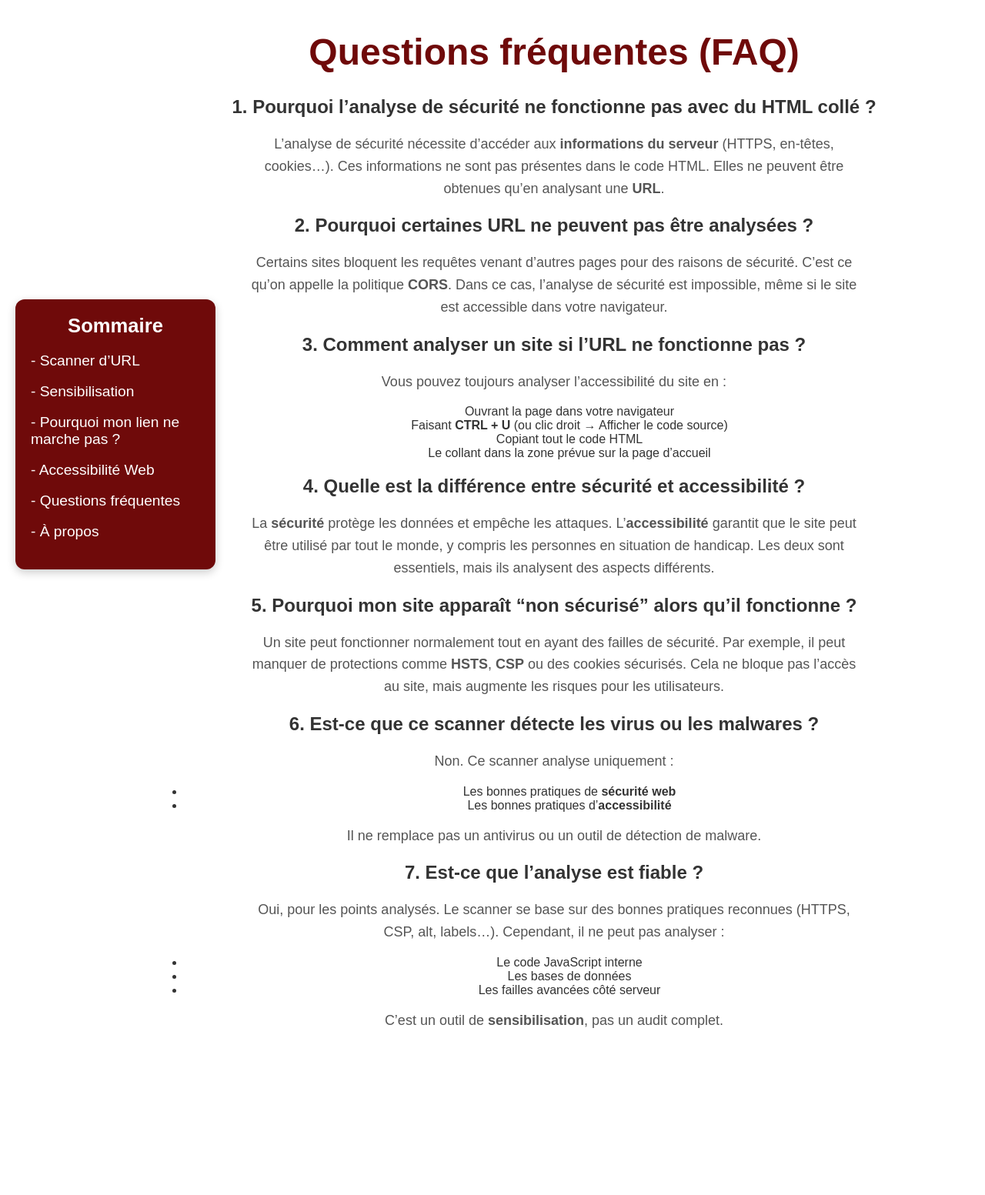
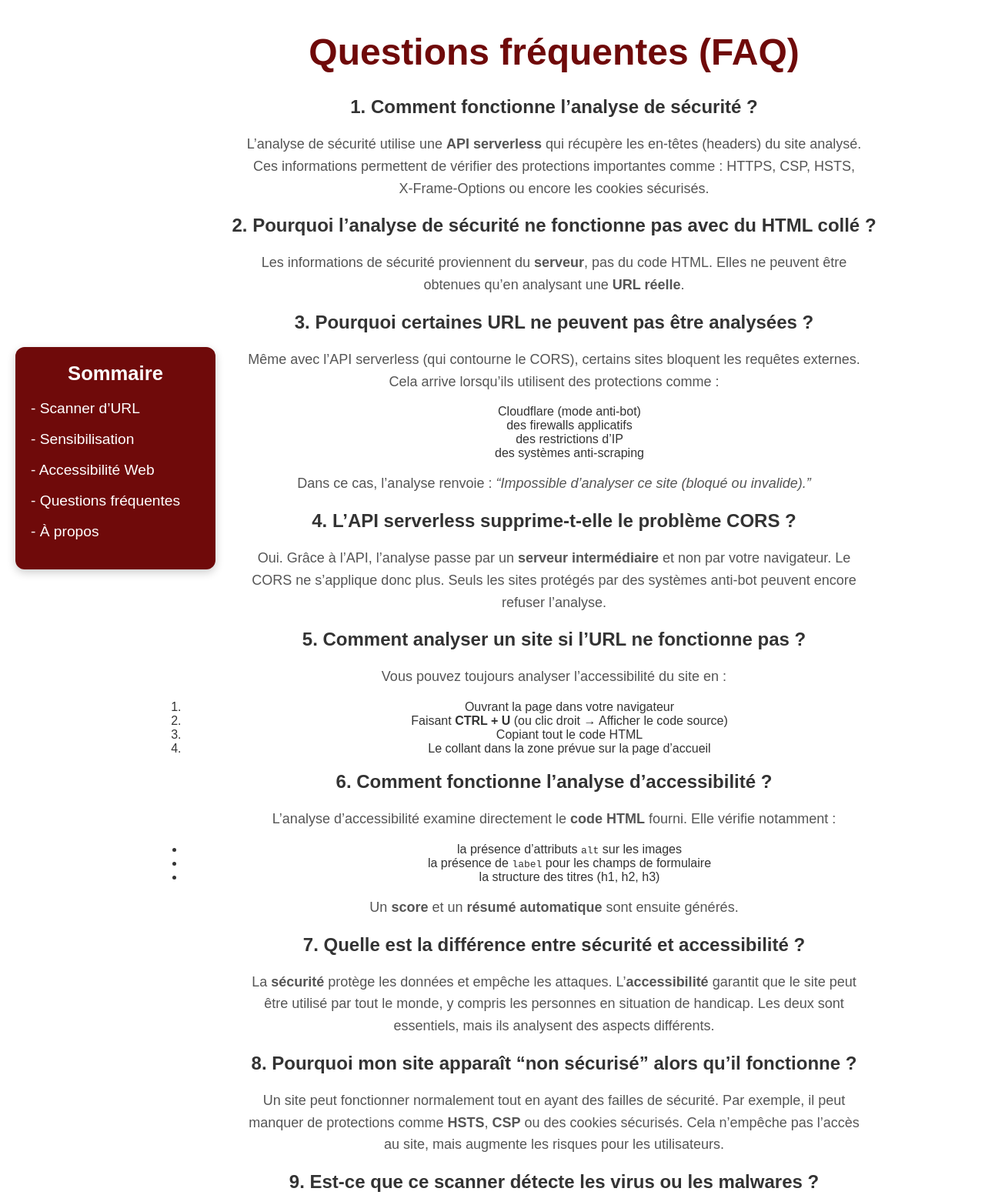
Before and after one commit to Kenzas172/scanner-securite-accessibilite, a plain HTML site: page faq.html in a window 1280 px wide. Shown: the part 40-1593 px from the top of the page at 77% size. Before the commit the page ends 1421 px from the top, so only its background shows below. Drawn offline with Linux system fonts and the light colour scheme.

Commit message:
Add files via upload

```diff
--- a/faq.html
+++ b/faq.html
@@ -13,7 +13,6 @@
         <ul>
             <li><a href="index.html">- Scanner d’URL</a></li>
             <li><a href="sensibilisation.html">- Sensibilisation</a></li>
-            <li><a href="pourquoi.html">- Pourquoi mon lien ne marche pas ?</a></li>
             <li><a href="accessibilite.html">- Accessibilité Web</a></li>
             <li><a href="faq.html">- Questions fréquentes</a></li>
             <li><a href="apropos.html">- À propos</a></li>
@@ -23,21 +22,42 @@
     <main class="content">
         <h1>Questions fréquentes (FAQ)</h1>
 
-        <h2>1. Pourquoi l’analyse de sécurité ne fonctionne pas avec du HTML collé ?</h2>
+        <h2>1. Comment fonctionne l’analyse de sécurité ?</h2>
         <p>
-            L’analyse de sécurité nécessite d’accéder aux <strong>informations du serveur</strong> (HTTPS, en‑têtes, cookies…).
-            Ces informations ne sont pas présentes dans le code HTML.
-            Elles ne peuvent être obtenues qu’en analysant une <strong>URL</strong>.
+            L’analyse de sécurité utilise une <strong>API serverless</strong> qui récupère les en‑têtes (headers) du site analysé.
+            Ces informations permettent de vérifier des protections importantes comme :
+            HTTPS, CSP, HSTS, X‑Frame‑Options ou encore les cookies sécurisés.
         </p>
 
-        <h2>2. Pourquoi certaines URL ne peuvent pas être analysées ?</h2>
+        <h2>2. Pourquoi l’analyse de sécurité ne fonctionne pas avec du HTML collé ?</h2>
         <p>
-            Certains sites bloquent les requêtes venant d’autres pages pour des raisons de sécurité.
-            C’est ce qu’on appelle la politique <strong>CORS</strong>.
-            Dans ce cas, l’analyse de sécurité est impossible, même si le site est accessible dans votre navigateur.
+            Les informations de sécurité proviennent du <strong>serveur</strong>, pas du code HTML.
+            Elles ne peuvent être obtenues qu’en analysant une <strong>URL réelle</strong>.
         </p>
 
-        <h2>3. Comment analyser un site si l’URL ne fonctionne pas ?</h2>
+        <h2>3. Pourquoi certaines URL ne peuvent pas être analysées ?</h2>
+        <p>
+            Même avec l’API serverless (qui contourne le CORS), certains sites bloquent les requêtes externes.
+            Cela arrive lorsqu’ils utilisent des protections comme :
+        </p>
+        <ul>
+            <li>Cloudflare (mode anti‑bot)</li>
+            <li>des firewalls applicatifs</li>
+            <li>des restrictions d’IP</li>
+            <li>des systèmes anti‑scraping</li>
+        </ul>
+        <p>
+            Dans ce cas, l’analyse renvoie : <em>“Impossible d’analyser ce site (bloqué ou invalide).”</em>
+        </p>
+
+        <h2>4. L’API serverless supprime‑t‑elle le problème CORS ?</h2>
+        <p>
+            Oui. Grâce à l’API, l’analyse passe par un <strong>serveur intermédiaire</strong> et non par votre navigateur.
+            Le CORS ne s’applique donc plus.
+            Seuls les sites protégés par des systèmes anti‑bot peuvent encore refuser l’analyse.
+        </p>
+
+        <h2>5. Comment analyser un site si l’URL ne fonctionne pas ?</h2>
         <p>
             Vous pouvez toujours analyser l’accessibilité du site en :
         </p>
@@ -48,45 +68,65 @@
             <li>Le collant dans la zone prévue sur la page d’accueil</li>
         </ol>
 
-        <h2>4. Quelle est la différence entre sécurité et accessibilité ?</h2>
+        <h2>6. Comment fonctionne l’analyse d’accessibilité ?</h2>
+        <p>
+            L’analyse d’accessibilité examine directement le <strong>code HTML</strong> fourni.
+            Elle vérifie notamment :
+        </p>
+        <ul>
+            <li>la présence d’attributs <code>alt</code> sur les images</li>
+            <li>la présence de <code>label</code> pour les champs de formulaire</li>
+            <li>la structure des titres (h1, h2, h3)</li>
+        </ul>
+        <p>
+            Un <strong>score</strong> et un <strong>résumé automatique</strong> sont ensuite générés.
+        </p>
+
+        <h2>7. Quelle est la différence entre sécurité et accessibilité ?</h2>
         <p>
             La <strong>sécurité</strong> protège les données et empêche les attaques.
             L’<strong>accessibilité</strong> garantit que le site peut être utilisé par tout le monde, y compris les personnes en situation de handicap.
             Les deux sont essentiels, mais ils analysent des aspects différents.
         </p>
 
-        <h2>5. Pourquoi mon site apparaît “non sécurisé” alors qu’il fonctionne ?</h2>
+        <h2>8. Pourquoi mon site apparaît “non sécurisé” alors qu’il fonctionne ?</h2>
         <p>
             Un site peut fonctionner normalement tout en ayant des failles de sécurité.
             Par exemple, il peut manquer de protections comme <strong>HSTS</strong>, <strong>CSP</strong> ou des cookies sécurisés.
-            Cela ne bloque pas l’accès au site, mais augmente les risques pour les utilisateurs.
+            Cela n’empêche pas l’accès au site, mais augmente les risques pour les utilisateurs.
         </p>
 
-        <h2>6. Est‑ce que ce scanner détecte les virus ou les malwares ?</h2>
+        <h2>9. Est‑ce que ce scanner détecte les virus ou les malwares ?</h2>
         <p>
             Non. Ce scanner analyse uniquement :
         </p>
         <ul>
-            <li>Les bonnes pratiques de <strong>sécurité web</strong></li>
-            <li>Les bonnes pratiques d’<strong>accessibilité</strong></li>
+            <li>les bonnes pratiques de <strong>sécurité web</strong></li>
+            <li>les bonnes pratiques d’<strong>accessibilité</strong></li>
         </ul>
         <p>
             Il ne remplace pas un antivirus ou un outil de détection de malware.
         </p>
 
-        <h2>7. Est‑ce que l’analyse est fiable ?</h2>
+        <h2>10. Est‑ce que l’analyse est fiable ?</h2>
         <p>
             Oui, pour les points analysés.
             Le scanner se base sur des bonnes pratiques reconnues (HTTPS, CSP, alt, labels…).
             Cependant, il ne peut pas analyser :
         </p>
         <ul>
-            <li>Le code JavaScript interne</li>
-            <li>Les bases de données</li>
-            <li>Les failles avancées côté serveur</li>
+            <li>le code JavaScript interne</li>
+            <li>les bases de données</li>
+            <li>les failles avancées côté serveur</li>
         </ul>
         <p>
             C’est un outil de <strong>sensibilisation</strong>, pas un audit complet.
+        </p>
+
+        <h2>11. Mes données sont‑elles enregistrées ?</h2>
+        <p>
+            Non. Aucune URL, aucun code HTML et aucun résultat n’est stocké sur un serveur.
+            Tout est géré <strong>localement</strong> dans votre navigateur via <code>localStorage</code>.
         </p>
 
     </main>
```
Also changed, not shown: accessibilite.html (+0 -1 lines), apropos.html (+0 -1 lines), sensibilisation.html (+0 -1 lines).
